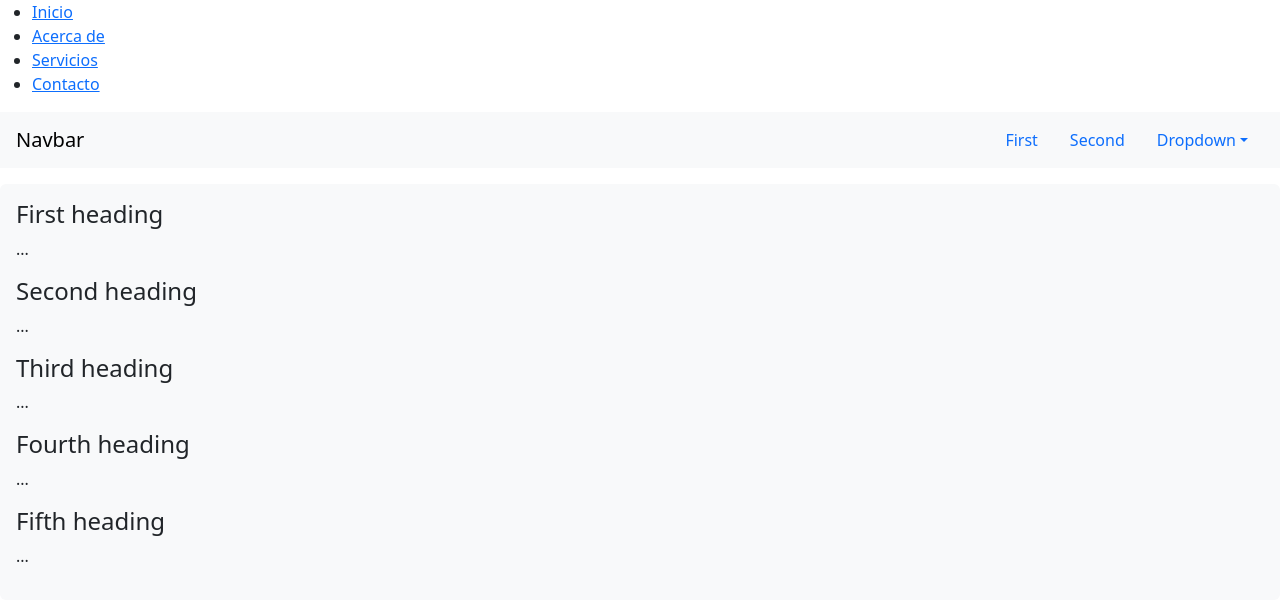
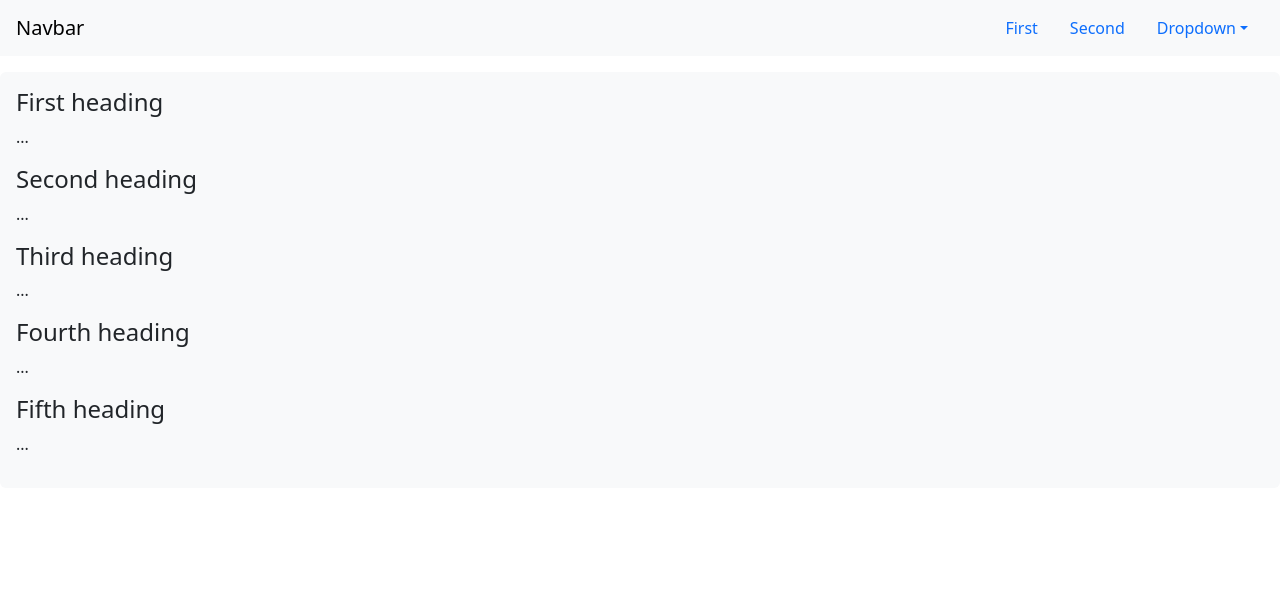
Before and after one commit to carlosastorgaar/VetNet, a plain HTML site: page index.html in a window 1280 px wide. Drawn offline with nearby package versions, Linux system fonts and the light colour scheme.

Commit message:
Update index.html

```diff
--- a/index.html
+++ b/index.html
@@ -10,18 +10,7 @@
 
 <body>
     <header>
-            <nav>
-                <ul>
-                    <li><a href="#inicio">Inicio</a></li>
-                    <li><a href="#acerca">Acerca de</a></li>
-                    <li><a href="#servicios">Servicios</a></li>
-                    <li><a href="#contacto">Contacto</a></li>
-                </ul>
-            </nav>
-    </header>
-
-    <main>
-       <nav id="navbar-example2" class="navbar bg-body-tertiary px-3 mb-3">
+          <nav id="navbar-example2" class="navbar bg-body-tertiary px-3 mb-3">
   <a class="navbar-brand" href="#">Navbar</a>
   <ul class="nav nav-pills">
     <li class="nav-item">
@@ -41,6 +30,10 @@
     </li>
   </ul>
 </nav>
+    </header>
+
+    <main>
+
 <div data-bs-spy="scroll" data-bs-target="#navbar-example2" data-bs-root-margin="0px 0px -40%" data-bs-smooth-scroll="true" class="scrollspy-example bg-body-tertiary p-3 rounded-2" tabindex="0">
   <h4 id="scrollspyHeading1">First heading</h4>
   <p>...</p>
```
